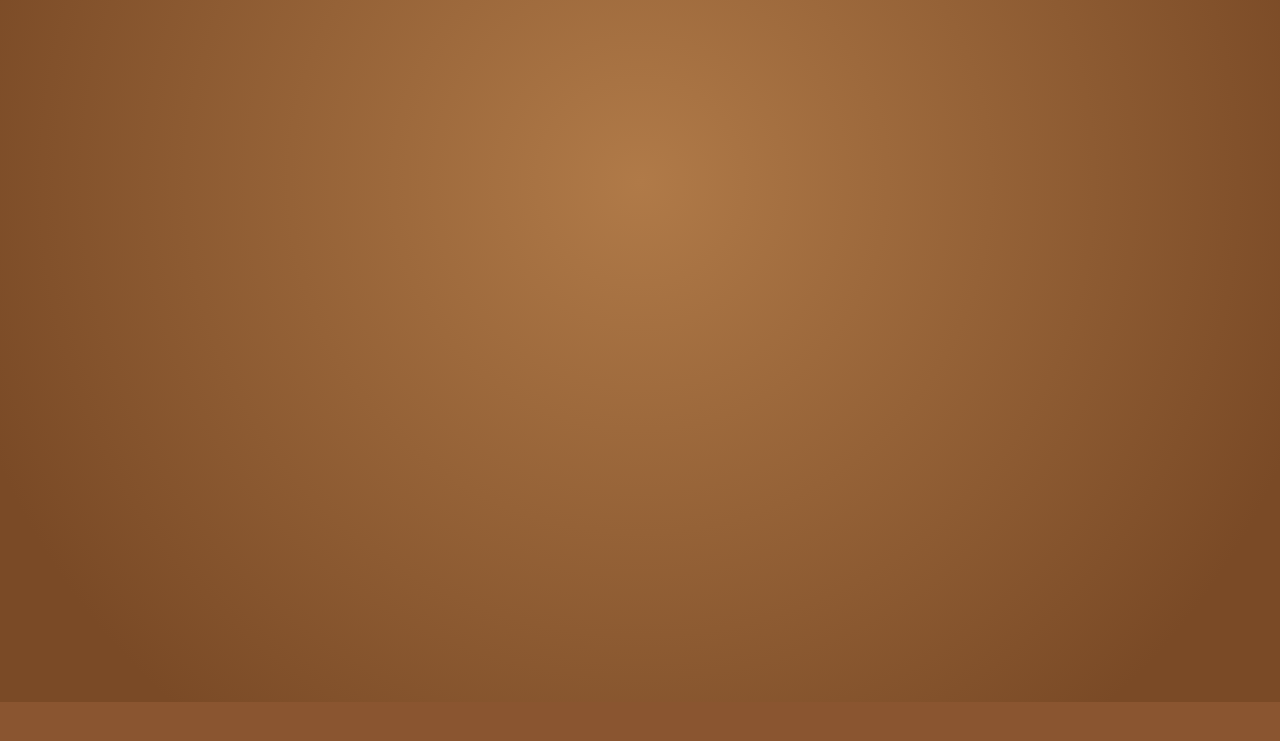
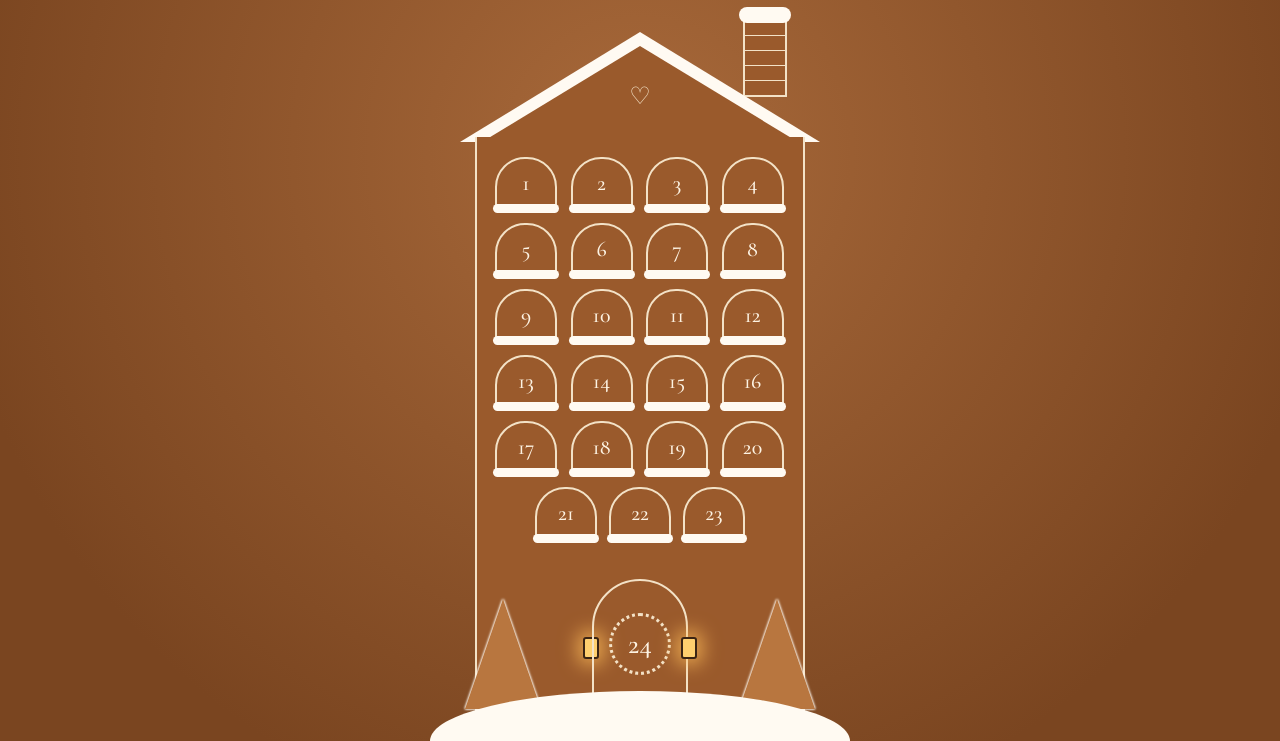
Before and after one commit to justynagladysz-star/Advent-, a plain HTML site: page index.html in a window 1280 px wide. Shown: the part 98-839 px from the top of the page. Before the commit the page ends 800 px from the top, so only its background shows below. Drawn offline with nearby package versions, Linux system fonts and the light colour scheme.

Commit message:
Update index.html

```diff
--- a/index.html
+++ b/index.html
@@ -6,30 +6,138 @@
 <title>Adventskalender</title>
 <link href="https://fonts.googleapis.com/css2?family=Cormorant+Garamond:ital,wght@0,500;0,600;1,500&display=swap" rel="stylesheet">
 <style>
-*{box-sizing:border-box}
-body{margin:0;min-height:100vh;font-family:'Cormorant Garamond',Georgia,serif;color:#fbf1e1;background:#8a5530 radial-gradient(circle at 50% 35%,#b07a48,#7a4a26 85%);display:flex;flex-direction:column;align-items:center;overflow-x:hidden}
-h1{font-weight:500;font-size:21px;letter-spacing:.32em;margin:34px 0 6px;text-align:center}
-.divider{display:flex;align-items:center;gap:10px;margin-bottom:24px;opacity:.85;font-size:18px}
-.divider span{width:48px;height:1px;background:#fbf1e1}
-.house{position:relative;width:min(340px,92vw);margin-bottom:0}
-.roof{display:block;width:110%;margin-left:-5%;margin-bottom:-4px}
-.walls{position:relative;background:#a0632f;border:2px solid #f3e4cc;border-top:none;padding:8px 14px 0;box-shadow:inset 0 0 50px rgba(60,25,5,.35)}
-.grid{display:flex;flex-wrap:wrap;justify-content:center;gap:18px 12px}
-.win{position:relative;width:60px;height:50px;border:2px solid #f3e4cc;border-radius:30px 30px 3px 3px;perspective:300px;transition:box-shadow .6s,border-color .6s}
-.win::after{content:"";position:absolute;left:-6px;right:-6px;bottom:-8px;height:9px;background:#fffaf1;border-radius:8px;box-shadow:0 2px 3px rgba(0,0,0,.25);z-index:2}
-.inside{position:absolute;inset:3px;border-radius:26px 26px 2px 2px;background:radial-gradient(#fff1c9,#ffbf5e)}
-.flap{position:absolute;inset:3px;border:1px dashed rgba(243,228,204,.6);border-radius:26px 26px 2px 2px;background:#a0632f;display:flex;align-items:center;justify-content:center;font-size:23px;font-weight:600;transform-origin:left;transition:transform 1.1s ease,background .6s}
-.glow{box-shadow:0 0 24px 8px rgba(255,190,90,.75);border-color:#ffe2a8;cursor:pointer}
-.glow .flap{background:radial-gradient(#ffd27a,#e08d33);color:#fff}
-.open .flap{transform:rotateY(-110deg)}
-.front{position:relative;height:150px;margin-top:22px}
-.door{position:absolute;left:50%;bottom:0;transform:translateX(-50%);width:100px;height:126px;border:2px solid #f3e4cc;border-bottom:none;border-radius:50px 50px 0 0;perspective:400px}
-.door .flap,.door .inside{border-radius:46px 46px 0 0;font-size:32px}
-.door::after{display:none}
-.wreath{position:absolute;width:62px;height:62px;border:3px dotted #f3e4cc;border-radius:50%}
-.lantern{position:absolute;bottom:52px;width:16px;height:22px;border:2px solid #f3e4cc;border-radius:3px 3px 5px 5px;background:#ffc35a;box-shadow:0 0 20px 7px rgba(255,190,80,.55)}
-.tree{position:absolute;bottom:18px;width:84px;z-index:3}
-.snow{display:block;width:120%;margin-left:-10%;margin-top:-26px;position:relative;z-index:4}
-.overlay{position:fixed;inset:0;background:rgba(70,38,16,.55);backdrop-filter:blur(3px);display:flex;align-items:center;justify-content:center;padding:24px;opacity:0;pointer-events:none;transition:opacity .7s;z-index:10}
-.overlay.show{opacity:1;pointer-events:auto}
-.card{position:relative;width:min(380px,100%);max-height:86vh;overflow:auto;background:#f4e6cf;color:#4a2c18;border-rad
+  * { box-sizing:border-box; }
+  body { margin:0; min-height:100vh; font-family:'Cormorant Garamond', Georgia, serif;
+         background:radial-gradient(circle at 50% 30%, #a8693a, #7a4520 80%); color:#fdf3e3;
+         display:flex; flex-direction:column; align-items:center; overflow-x:hidden; }
+  h1 { font-weight:500; letter-spacing:.3em; font-size:24px; margin:40px 0 4px; }
+  .orn { color:#f3e2c7; font-size:18px; margin-bottom:30px; letter-spacing:.2em; }
+
+  .house { position:relative; width:330px; margin-top:110px; }
+  .chimney { position:absolute; top:-120px; right:18px; width:44px; height:80px;
+             background:repeating-linear-gradient(0deg,#9a5a2c 0 14px,#f3e2c7 14px 15px);
+             border:2px solid #f3e2c7; }
+  .chimney::before { content:""; position:absolute; top:-12px; left:-6px; right:-6px; height:16px;
+             background:#fffaf2; border-radius:10px; }
+  .roof { position:absolute; top:-105px; left:-15px; width:360px; height:110px;
+          clip-path:polygon(50% 0, 100% 100%, 0 100%); background:#fffaf2; }
+  .roof::after { content:""; position:absolute; inset:14px 22px 0;
+          clip-path:polygon(50% 0, 100% 100%, 0 100%); background:#9a5a2c; }
+  .gable { position:absolute; top:-55px; width:100%; text-align:center; font-size:24px; color:#f3e2c7; z-index:2; }
+  .walls { position:relative; background:#9a5a2c; border:2px solid #f3e2c7; border-top:none;
+           padding:20px 18px 0; }
+  .grid { display:grid; grid-template-columns:repeat(4,1fr); gap:14px 12px; }
+  .grid .last { grid-column:1 / -1; display:flex; justify-content:center; gap:12px; }
+  .win { position:relative; width:62px; height:52px; border:2px solid #f3e2c7;
+         border-radius:30px 30px 4px 4px; display:flex; align-items:center; justify-content:center;
+         font-size:22px; color:#fdf3e3; transition:all .6s; }
+  .win::after { content:""; position:absolute; bottom:-6px; left:-4px; right:-4px; height:9px;
+         background:#fffaf2; border-radius:6px; }
+  .lit { background:radial-gradient(circle, #ffd27a, #f0952e); color:#5a2d0c;
+         box-shadow:0 0 22px 8px rgba(255,190,90,.75); animation:pulse 1s ease-in-out 3; }
+  @keyframes pulse { 50% { box-shadow:0 0 35px 14px rgba(255,200,100,.95); } }
+  .opened { transform:scale(1.15); opacity:.85; }
+
+  .bottom { position:relative; height:150px; display:flex; justify-content:center; align-items:flex-end; margin-top:20px; }
+  .door { width:96px; height:130px; border:2px solid #f3e2c7; border-radius:48px 48px 0 0;
+          display:flex; align-items:center; justify-content:center; position:relative; z-index:2; }
+  .door span { width:62px; height:62px; border:3px dotted #f3e2c7; border-radius:50%;
+          display:flex; align-items:center; justify-content:center; font-size:28px; }
+  .door.lit span { border-color:#5a2d0c; }
+  .lantern { position:absolute; bottom:50px; width:16px; height:22px; border:2px solid #3a2414;
+          background:#ffcf6e; box-shadow:0 0 18px 6px rgba(255,190,90,.7); border-radius:3px; z-index:2; }
+  .tree { position:absolute; bottom:0; width:0; height:0; border-left:38px solid transparent;
+          border-right:38px solid transparent; border-bottom:110px solid #b8763f; z-index:3;
+          filter:drop-shadow(0 0 1px #fffaf2) drop-shadow(0 0 1px #fffaf2); }
+  .snow { position:relative; width:420px; height:50px; margin-top:-20px; background:#fffaf2;
+          border-radius:50% 50% 0 0 / 100% 100% 0 0; z-index:4; }
+
+  .overlay { position:fixed; inset:0; background:rgba(60,30,10,.75); display:none;
+             align-items:center; justify-content:center; padding:20px; }
+  .overlay.show { display:flex; animation:fade .6s; }
+  @keyframes fade { from { opacity:0; } }
+  .close { position:absolute; top:20px; right:20px; width:40px; height:40px; border-radius:50%;
+           border:2px solid #fdf3e3; background:none; color:#fdf3e3; font-size:22px; }
+  .card { position:relative; background:#f6ead6; color:#3a2414; max-width:340px; width:100%;
+          padding:60px 26px 30px; text-align:center; border-radius:4px;
+          box-shadow:0 10px 30px rgba(0,0,0,.4); outline:1px solid #c9b18d; outline-offset:-10px; }
+  .bow { position:absolute; top:-28px; left:50%; transform:translateX(-50%); }
+  .card h2 { font-weight:500; letter-spacing:.25em; font-size:20px; margin:0 0 6px; }
+  .card .line { font-size:14px; margin-bottom:20px; }
+  .card .text { font-size:19px; line-height:1.45; }
+  .card .text p { margin:0 0 14px; }
+  .card .foot { margin-top:18px; color:#7a4520; font-size:22px; }
+</style>
+</head>
+<body>
+<h1>ADVENTSKALENDER</h1>
+<div class="orn">— ❦ —</div>
+
+<div class="house">
+  <div class="chimney"></div>
+  <div class="roof"></div>
+  <div class="gable">♡</div>
+  <div class="walls">
+    <div class="grid" id="grid"></div>
+    <div class="bottom">
+      <div class="tree" style="left:-30px"></div>
+      <div class="lantern" style="left:88px"></div>
+      <div class="door" id="w24"><span>24</span></div>
+      <div class="lantern" style="right:88px"></div>
+      <div class="tree" style="right:-30px"></div>
+    </div>
+  </div>
+  <div class="snow" style="margin-left:-45px"></div>
+</div>
+
+<div class="overlay" id="overlay">
+  <button class="close" onclick="overlay.classList.remove('show')">✕</button>
+  <div class="card">
+    <svg class="bow" width="160" height="110" viewBox="0 0 160 110">
+      <g fill="none" stroke="#7a1f1f" stroke-width="5" stroke-linecap="round">
+        <path d="M80 30 C50 0, 20 15, 40 35 C55 45, 75 35, 80 30"/>
+        <path d="M80 30 C110 0, 140 15, 120 35 C105 45, 85 35, 80 30"/>
+        <path d="M78 32 C65 60, 40 80, 25 105"/>
+        <path d="M82 32 C95 60, 120 80, 135 105"/>
+      </g>
+      <circle cx="80" cy="30" r="7" fill="#7a1f1f"/>
+    </svg>
+    <h2 id="title"></h2>
+    <div class="line">—— • ——</div>
+    <div class="text" id="text"></div>
+    <div class="foot">❧ ♡ ❧</div>
+  </div>
+</div>
+
+<script>
+  // Hier deine Nachrichten eintragen (1–24)
+  const messages = [];
+  for (let i = 1; i <= 24; i++) messages[i] = "<p>Nachricht für Türchen " + i + " folgt bald …</p>";
+  messages[1] = `
+    <p>Ich weiß, ich weiß –<br>eigentlich wolltest du keine Süßigkeiten.</p>
+    <p>Aber mal ehrlich:<br>Ein Adventskalender ohne etwas Süßes? Das wäre doch gegen sämtliche Weihnachtsregeln.</p>
+    <p>Also machen wir heute eine kleine Ausnahme.<br>Oder vielleicht auch zwei.</p>
+    <p><i>Und jetzt bin ich gespannt, ob du wirklich noch ein bisschen Chinesisch verstehst:</i></p>
+    <p style="font-size:24px">你能看懂这句话吗？</p>`;
+
+  const grid = document.getElementById("grid");
+  let html = "";
+  for (let i = 1; i <= 20; i++) html += `<div class="win" id="w${i}">${i}</div>`;
+  html += `<div class="last">` +
+          [21,22,23].map(i => `<div class="win" id="w${i}">${i}</div>`).join("") + `</div>`;
+  grid.innerHTML = html;
+
+  const day = parseInt(new URLSearchParams(location.search).get("tag"));
+  if (day >= 1 && day <= 24) {
+    const w = document.getElementById("w" + day);
+    setTimeout(() => w.classList.add("lit"), 400);
+    setTimeout(() => w.classList.add("opened"), 3200);
+    setTimeout(() => {
+      document.getElementById("title").textContent = "TÜRCHEN NR. " + day;
+      document.getElementById("text").innerHTML = messages[day];
+      overlay.classList.add("show");
+    }, 3900);
+  }
+</script>
+</body>
+</html>
```
